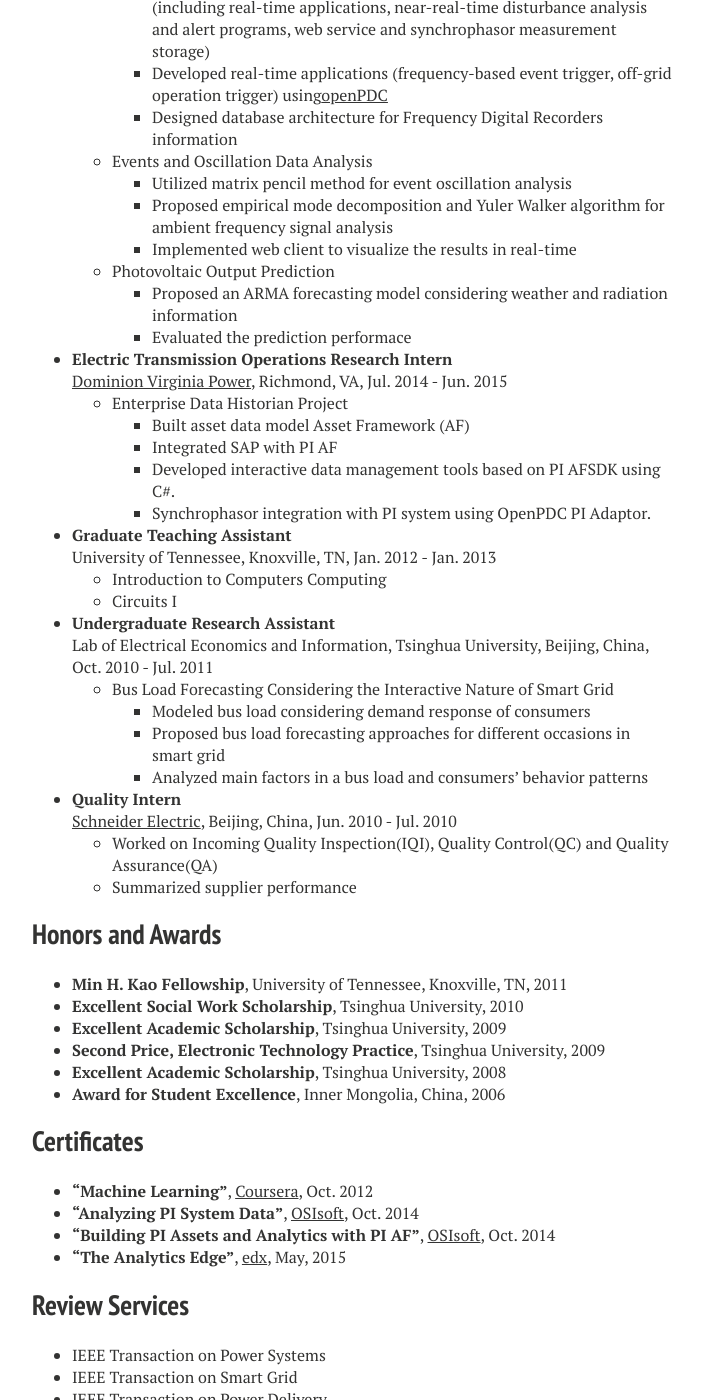
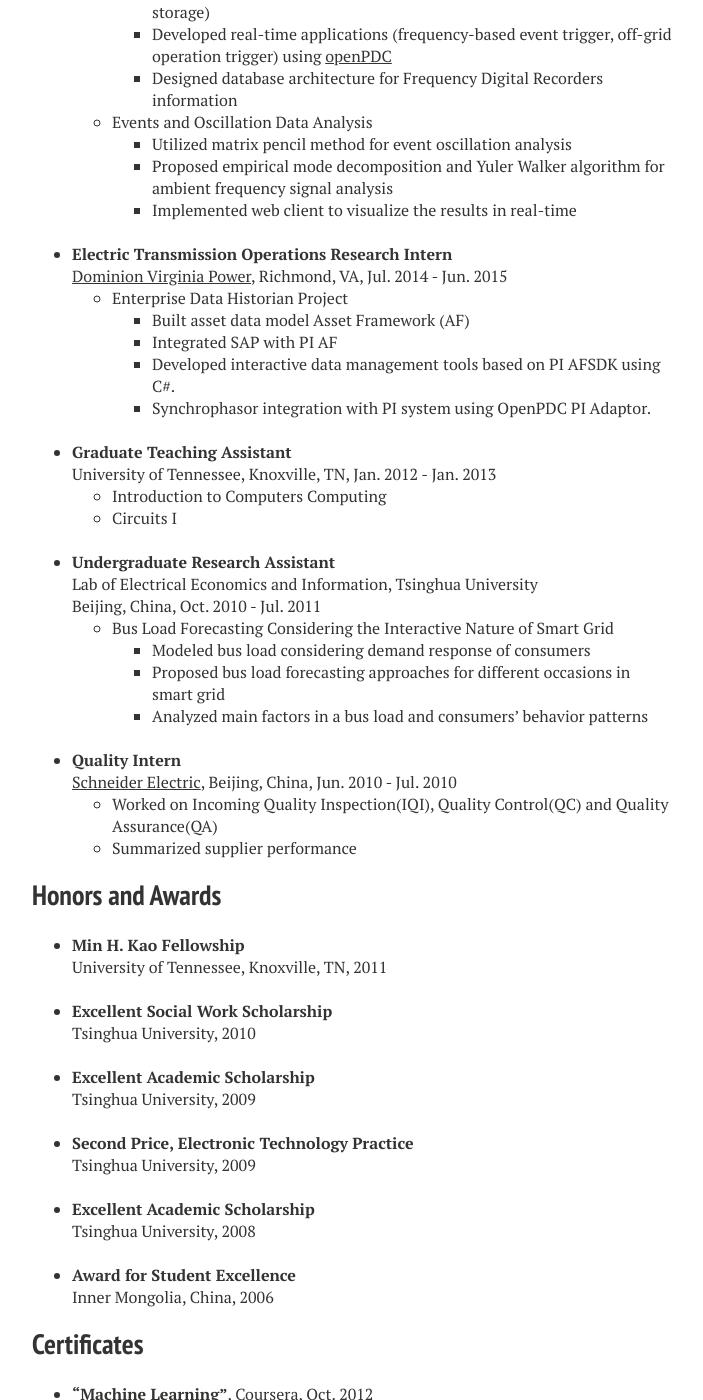
Before and after one commit to JiahuiGuo/jiahuiguo.github.io, a Jekyll site: the page built from cv.md, in a window 1280 px wide and 1400 px high, scrolled down 899 px. Shown: the whole window, without its empty margins (288-991 px from the left). Built offline with Jekyll 4.4.1, drawn with Linux system fonts in a browser that asks for light colours; nearby versions of some CDN libraries; some of the changed text lies outside the part shown.

Commit message:
update cv

```diff
--- a/cv.md
+++ b/cv.md
@@ -6,9 +6,6 @@
 tags: [cv]
 share: false
 ---
-
-A pdf version is available [here](cv.pdf). (*Last updated 2015-10-01*)
-{: .notice}
 
 {% include _toc.html %}
 
@@ -34,21 +31,18 @@
 
 ## Professional Experience
 - **Graduate Research Assistant/Software Engineer**
-  [**CURENT**](http://curent.utk.edu/)(*NSF/DOE funded Engineering Research Center*), Knoxville, TN, Aug. 2011 -- present
+  [***CURENT***](http://curent.utk.edu/) (*NSF/DOE funded Engineering Research Center*)
+  Knoxville, TN, Aug. 2011 - *present*
   * Developed real-time situational awareness applications for Wide Area Measurement System and data analytics tools for synchrophasor measurements in electric grid
     - Development and maintenance of the [FNET](https://en.wikipedia.org/wiki/FNET) software applications (including real-time applications, near-real-time disturbance analysis and alert programs, web service and synchrophasor measurement storage)
-    - Developed real-time applications (frequency-based event trigger, off-grid operation trigger) using[openPDC](http://openpdc.codeplex.com/)
+    - Developed real-time applications (frequency-based event trigger, off-grid operation trigger) using [openPDC](http://openpdc.codeplex.com/)
     - Designed database architecture for Frequency Digital Recorders information
 
   * Events and Oscillation Data Analysis
 	- Utilized matrix pencil method for event oscillation analysis
 	- Proposed empirical mode decomposition and Yuler Walker algorithm for ambient frequency signal analysis
 	- Implemented web client to visualize the results in real-time
-
-  * Photovoltaic Output Prediction
-	- Proposed an ARMA forecasting model considering weather and radiation information
-	- Evaluated the prediction performace
-
+<br>
 - **Electric Transmission Operations Research Intern**
   [Dominion Virginia Power](https://en.wikipedia.org/wiki/Dominion_Resources), Richmond, VA, Jul. 2014 - Jun. 2015
   * Enterprise Data Historian Project
@@ -56,31 +50,43 @@
     - Integrated SAP with PI AF
 	- Developed interactive data management tools based on PI AFSDK using C\#.
 	- Synchrophasor integration with PI system using OpenPDC PI Adaptor.
-
+<br>
 - **Graduate Teaching Assistant**
   University of Tennessee, Knoxville, TN, Jan. 2012 - Jan. 2013
   - Introduction to Computers Computing
   - Circuits I
-
+<br>
 - **Undergraduate Research Assistant**
-  Lab of Electrical Economics and Information, Tsinghua University, Beijing, China, Oct. 2010 - Jul. 2011
+  Lab of Electrical Economics and Information, Tsinghua University
+  Beijing, China, Oct. 2010 - Jul. 2011
     * Bus Load Forecasting Considering the Interactive Nature of Smart Grid
 	  - Modeled bus load considering demand response of consumers
 	  - Proposed bus load forecasting approaches for different occasions in smart grid
 	  - Analyzed main factors in a bus load and consumers' behavior patterns
-
+<br>
 - **Quality Intern**
   [Schneider Electric](http://www.schneider-electric.com/b2b/en/solutions/for-business/smart-cities/explore-our-offer/), Beijing, China, Jun. 2010 - Jul. 2010
   - Worked on Incoming Quality Inspection(IQI), Quality Control(QC) and Quality Assurance(QA)
   - Summarized supplier performance
 
 ## Honors and Awards
-- **Min H. Kao Fellowship**, University of Tennessee, Knoxville, TN, 2011
-- **Excellent Social Work Scholarship**, Tsinghua University, 2010
-- **Excellent Academic Scholarship**, Tsinghua University, 2009
-- **Second Price, Electronic Technology Practice**, Tsinghua University, 2009
-- **Excellent Academic Scholarship**, Tsinghua University, 2008
-- **Award for Student Excellence**, Inner Mongolia, China, 2006
+- **Min H. Kao Fellowship**
+University of Tennessee, Knoxville, TN, 2011
+<br>
+- **Excellent Social Work Scholarship**
+Tsinghua University, 2010
+<br>
+- **Excellent Academic Scholarship**
+Tsinghua University, 2009
+<br>
+- **Second Price, Electronic Technology Practice**
+Tsinghua University, 2009
+<br>
+- **Excellent Academic Scholarship**
+Tsinghua University, 2008
+<br>
+- **Award for Student Excellence**
+Inner Mongolia, China, 2006
 
 ## Certificates
 - **"Machine Learning"**, [Coursera](https://www.coursera.org/maestro/api/certificate/get_certificate?course_id=152), Oct. 2012
@@ -117,13 +123,18 @@
 ## Public Services And Volunteer Activities
 - **Mentoring Undergraduate**
   University of Tennessee, Knoxville, TN, Jan. 2014 - Jun. 2014
+<br>
 - **CURENT Educational Outreach**
   Sequoyah Elementary School, Knoxville, TN, Sep. 2014
+<br>
 - **Publication Committee in Student Leadership Council**
   [CURENT](http://curent.utk.edu), Jul. 2013 - Jun. 2014
+<br>
 - **Vice President**
-  Student Association of Science and Technology of [EEA Department](http://www.eea.tsinghua.edu.cn/publish/eeaen/index.html), Tsinghua University, Beijing, China, Jul. 2009 - Jun. 2010,
+  Student Association of Science and Technology of [EEA Department](http://www.eea.tsinghua.edu.cn/publish/eeaen/index.html), Tsinghua University, Beijing, China, Jul. 2009 - Jun. 2010
+<br>
 - **Transportation Operation Assistant**
   International Paralympic Committee, Beijing, China, Aug. 2008
+<br>
 - **Voluntary Teaching Team**
   Guanping Elementary School, Yunnan Province, China, Jul. 2008
```
